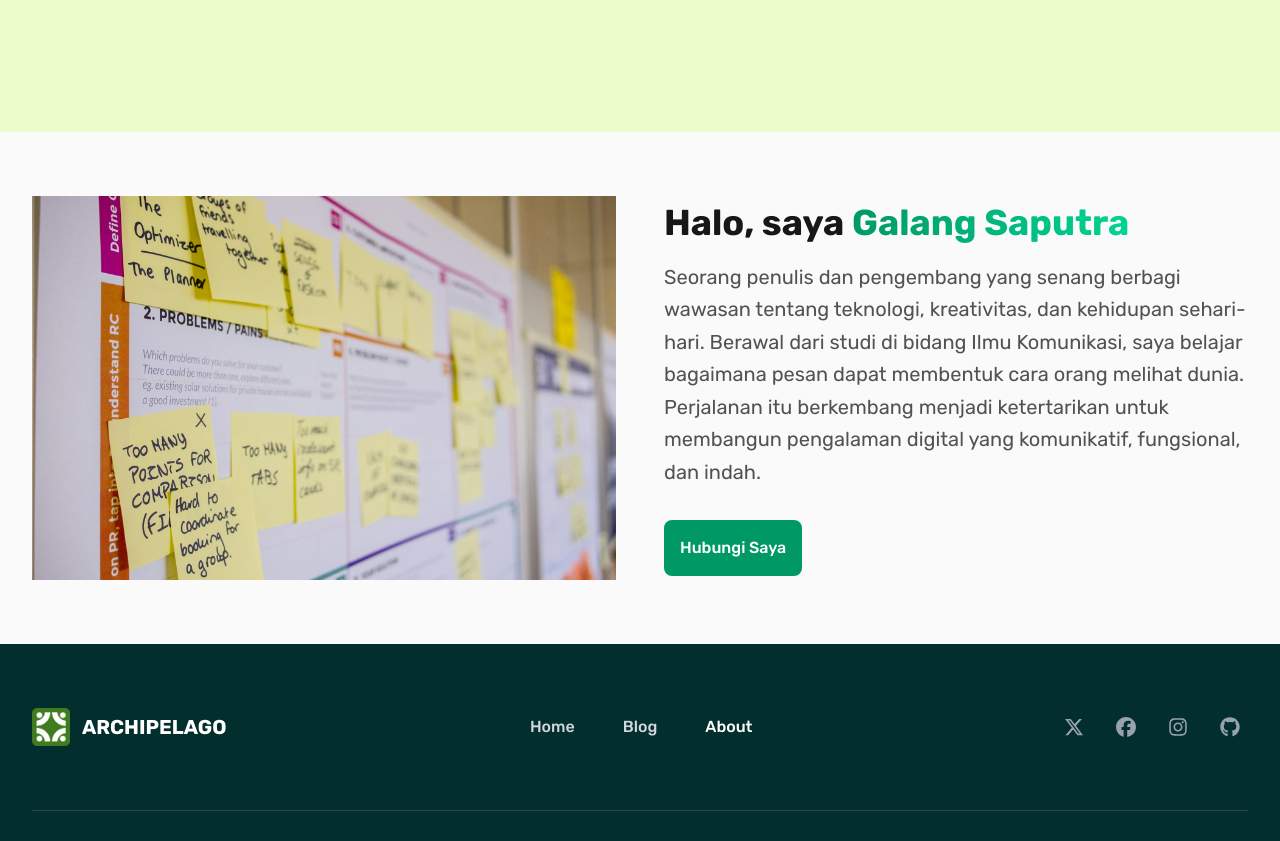
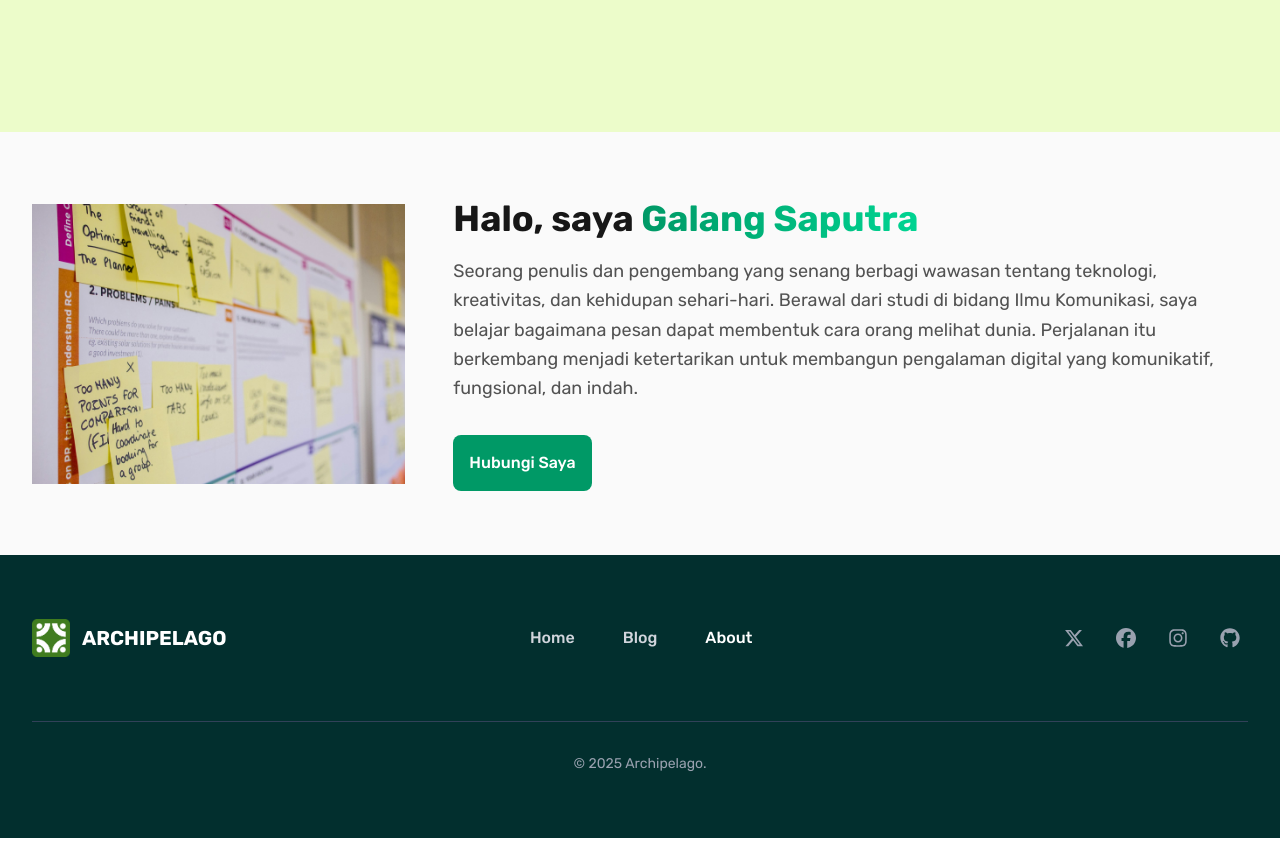
Before and after one commit to mgs28-mh/blog, a Next.js app: page /about in a window 1280 px wide. Shown: the part 500-1341 px from the top of the page. Built offline with nearby package versions, Linux system fonts and the light colour scheme.

Commit message:
blog: fix overscroll

```diff
--- a/components/about.tsx
+++ b/components/about.tsx
@@ -6,23 +6,23 @@ import { motion } from "framer-motion";
 
 export default function AboutSection() {
   return (
-    <section className="py-16 bg-neutral-50">
+    <section className="py-16 bg-neutral-50 overflow-x-hidden">
       <div className="max-w-7xl mx-auto px-4 sm:px-6 lg:px-8">
-        <div className="grid grid-cols-1 lg:grid-cols-2 gap-12 items-center">
+        <div className="grid grid-cols-1 lg:grid-cols-3 gap-12 items-center">
           {/* Left - Image */}
           <motion.div
-            initial={{ opacity: 0, x: -40 }}
-            whileInView={{ opacity: 1, x: 0 }}
-            transition={{ duration: 0.8 }}
+            initial={{ opacity: 0, y: 30 }}
+            whileInView={{ opacity: 1, y: 0 }}
+            transition={{ duration: 0.6 }}
             viewport={{ once: true }}
-            className="relative"
+            className="relative col-span-1 flex justify-center"
           >
-            <div className="relative w-full h-96 overflow-hidden">
+            <div className="relative w-full max-w-sm aspect-[4/3] overflow-hidden">
               <Image
                 src="/about-me.jpg"
                 alt="Galang Saputra - Penulis dan Pengembang"
                 fill
-                className="w-full h-[600px] object-cover"
+                className="object-cover"
                 priority
               />
             </div>
@@ -30,13 +30,12 @@ export default function AboutSection() {
 
           {/* Right - Content */}
           <motion.div
-            initial={{ opacity: 0, x: 40 }}
-            whileInView={{ opacity: 1, x: 0 }}
-            transition={{ duration: 0.8, delay: 0.2 }}
+            initial={{ opacity: 0, y: 30 }}
+            whileInView={{ opacity: 1, y: 0 }}
+            transition={{ duration: 0.6, delay: 0.2 }}
             viewport={{ once: true }}
-            className="space-y-8"
+            className="space-y-8 col-span-1 lg:col-span-2"
           >
-            {/* Header */}
             <div className="space-y-4">
               <h2 className="text-3xl lg:text-4xl font-bold text-neutral-900 leading-tight">
                 Halo, saya{" "}
@@ -44,7 +43,7 @@ export default function AboutSection() {
                   Galang Saputra
                 </span>
               </h2>
-              <p className="text-xl text-neutral-600 leading-relaxed">
+              <p className="text-lg text-neutral-600 leading-relaxed">
                 Seorang penulis dan pengembang yang senang berbagi wawasan
                 tentang teknologi, kreativitas, dan kehidupan sehari-hari.
                 Berawal dari studi di bidang Ilmu Komunikasi, saya belajar
@@ -54,16 +53,16 @@ export default function AboutSection() {
               </p>
             </div>
 
-            {/* CTA Buttons */}
             <motion.div
               initial={{ opacity: 0, y: 20 }}
               whileInView={{ opacity: 1, y: 0 }}
-              transition={{ duration: 0.8, delay: 0.4 }}
+              transition={{ duration: 0.6, delay: 0.3 }}
               viewport={{ once: true }}
-              className="flex flex-col sm:flex-row"
             >
               <Link
-                href="https://mgalangs.web.id" target="_blank" rel="noopener noreferrer"
+                href="https://mgalangs.web.id"
+                target="_blank"
+                rel="noopener noreferrer"
                 className="inline-flex items-center justify-center px-4 py-4 bg-emerald-600 text-white font-medium rounded-lg hover:bg-emerald-700 transition-colors focus:outline-none focus:ring-2 focus:ring-emerald-500 focus:ring-offset-2"
               >
                 Hubungi Saya
```
